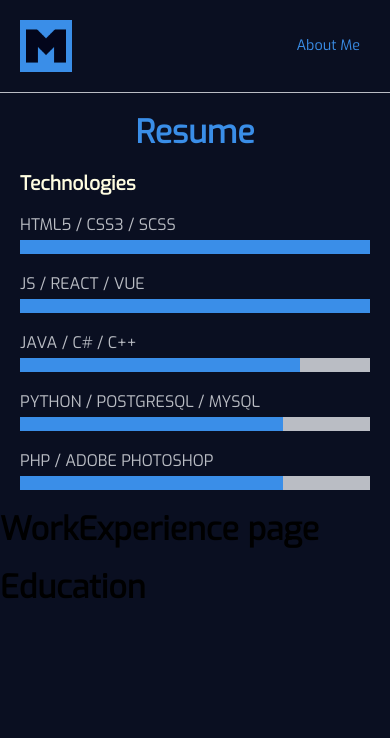
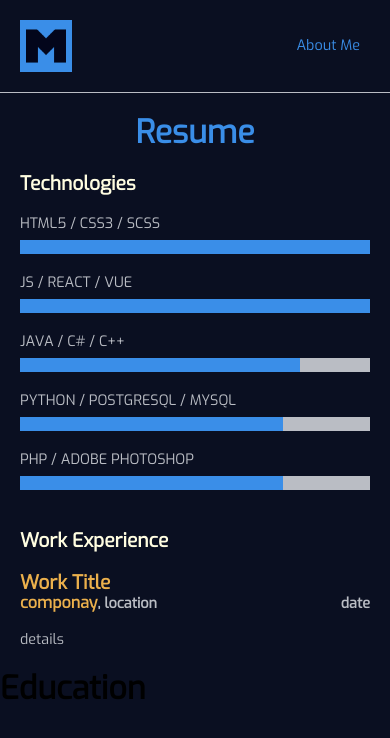
Before and after one commit to mustafaberat/personal-website-1, a Next.js app: page /resume in a window 390 px wide. Shown: the top 738 px of the page. Built offline with nearby package versions, Linux system fonts and the light colour scheme.

Commit message:
workexperience draft is done

```diff
--- a/components/resumeComps/WorkExperience.js
+++ b/components/resumeComps/WorkExperience.js
@@ -3,7 +3,16 @@ import React from 'react';
 const WorkExperience = () => {
     return (
         <div className="container">
-            <h1>WorkExperience page</h1>
+            <section className="workexperience-container">
+                <h1 className="workexperience-title">Work Experience</h1>
+                <h3 className="work-title">Work Title</h3>
+                <div className="work-subtitles">
+                    <h3 className="work-companay">componay</h3>
+                    <h3 className="work-location">, location</h3>
+                    <h3 className="work-date">date</h3>
+                </div>
+                <p className="work-details">details</p>
+            </section>
         </div>
     );
 }
--- a/styles/devices.css
+++ b/styles/devices.css
@@ -20,7 +20,9 @@
   .thingsCard {
     height: auto;
   }
-  .technologies-title {
+  .technologies-title,
+  .workexperience-title,
+  .work-title {
     font-size: 1.4rem;
   }
 }
@@ -41,8 +43,21 @@
     padding-left: 9%;
     padding-right: 9%;
   }
-  .technologies-title {
+  .technologies-point {
+    font-size: 0.9rem;
+  }
+  .technologies-title,
+  .workexperience-title,
+  .work-title {
     font-size: 1.2rem;
+  }
+  .work-companay {
+    font-size: 1rem;
+  }
+  .work-location,
+  .work-date,
+  .work-details {
+    font-size: 0.9rem;
   }
 }
 
@@ -68,8 +83,21 @@
   .things {
     font-size: 0.9rem;
   }
-  .technologies-title {
+  .technologies-title,
+  .workexperience-title,
+  .work-title {
     font-size: 1rem;
+  }
+  .technologies-point {
+    font-size: 0.8rem;
+  }
+  .work-companay {
+    font-size: 0.9rem;
+  }
+  .work-location,
+  .work-date,
+  .work-details {
+    font-size: 0.7rem;
   }
 }
 
--- a/styles/main.css
+++ b/styles/main.css
@@ -11,5 +11,6 @@
 @import "./social-medias.css";
 @import "./things.css";
 @import "./technologies.css";
+@import "./workexperience.css";
 
 @import "./devices.css";
--- /dev/null
+++ b/styles/workexperience.css
@@ -0,0 +1,33 @@
+.workexperience-container {
+  padding-left: var(--gutter);
+  padding-right: var(--gutter);
+  margin-top: var(--fingerSize);
+  color: var(--grey);
+}
+.workexperience-title {
+  color: var(--white);
+  margin-bottom: var(--gutter);
+  font-size: 1.6rem;
+}
+.work-title {
+  font-size: 1.4rem;
+  color: var(--yellow);
+}
+.work-subtitles {
+  display: flex;
+  align-items: baseline;
+  font-size: 1rem;
+  margin-bottom: var(--gutter);
+}
+.work-companay {
+  font-size: 1.2rem;
+  color: var(--yellow);
+}
+.work-location,
+.work-date,
+.work-details {
+  font-size: 1rem;
+}
+.work-date {
+  margin-left: auto;
+}
```
